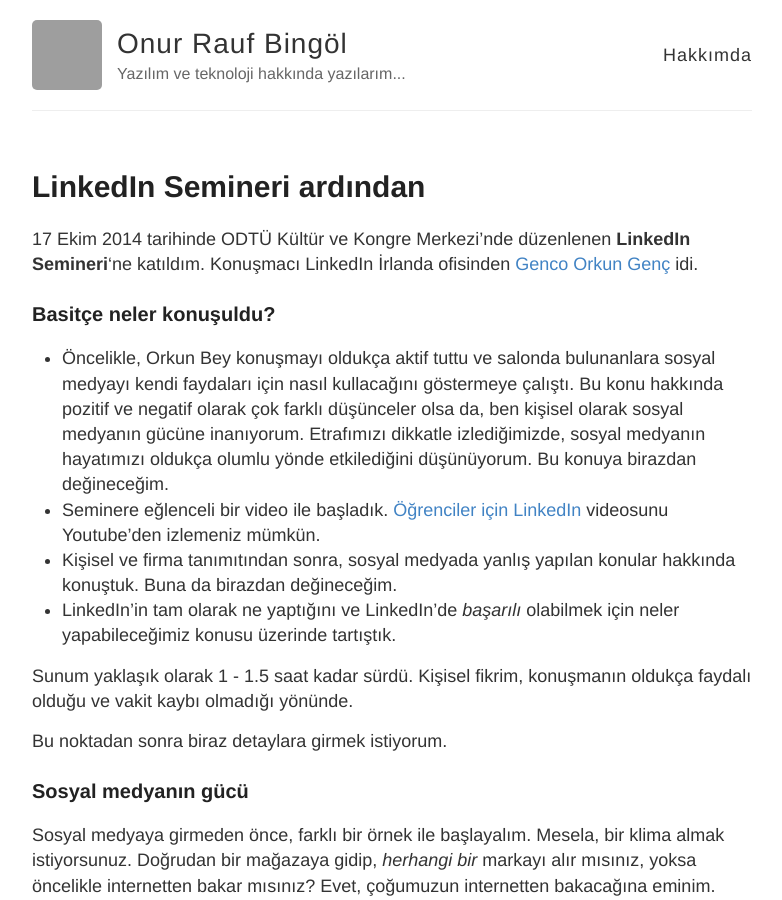
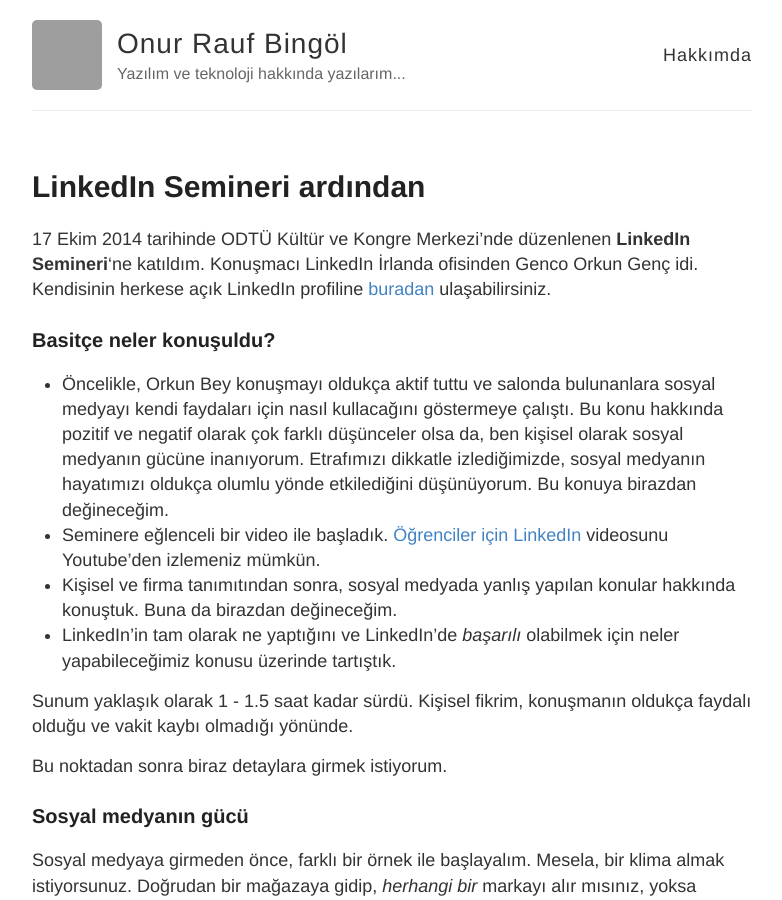
Before and after one commit to orbingol/orbingol.github.io, a Jekyll site: the page built from _posts/2014-10-19-linkedin-semineri-ardindan.md, in a window 1280 px wide and 900 px high. Shown: the whole window, without its empty margins (248-1030 px from the left). Built offline with Jekyll 4.4.1, drawn with Linux system fonts in a browser that asks for light colours; comment, search, counter and statistics services are not loaded; grey boxes are pictures that could not be loaded.

Commit message:
Fixed typo and text structure.

```diff
--- a/_posts/2014-10-19-linkedin-semineri-ardindan.md
+++ b/_posts/2014-10-19-linkedin-semineri-ardindan.md
@@ -4,7 +4,7 @@
 date:   2014-10-19 23:00:00
 categories: sosyal medya
 ---
-17 Ekim 2014 tarihinde ODTÜ Kültür ve Kongre Merkezi'nde düzenlenen **LinkedIn Semineri**'ne katıldım. Konuşmacı LinkedIn İrlanda ofisinden [Genco Orkun Genç](http://ie.linkedin.com/in/gencoorkun) idi.
+17 Ekim 2014 tarihinde ODTÜ Kültür ve Kongre Merkezi'nde düzenlenen **LinkedIn Semineri**'ne katıldım. Konuşmacı LinkedIn İrlanda ofisinden Genco Orkun Genç idi. Kendisinin herkese açık LinkedIn profiline [buradan](http://ie.linkedin.com/in/gencoorkun) ulaşabilirsiniz.
 
 ### Basitçe neler konuşuldu?
 
```
